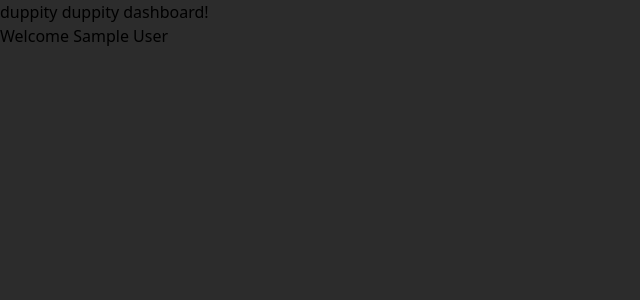
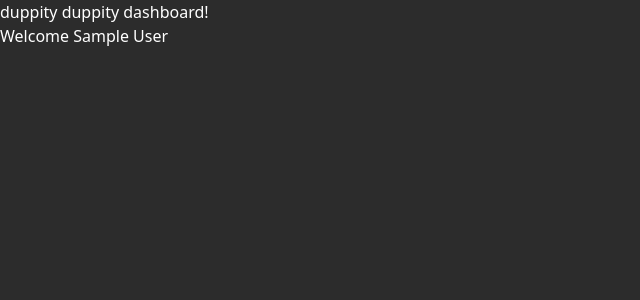
Before and after one commit to Cohortize/site, a Next.js app: page /dashboard in a window 1280 px wide. Shown: the top 300 px of the page, without its empty margins (0-640 px from the left). Built offline with nearby package versions, Linux system fonts and the light colour scheme; no server answers; sample sign-in values are in the browser's storage.

Commit message:
another smol addition

```diff
--- a/src/app/components/dashboard/dashboard-content.tsx
+++ b/src/app/components/dashboard/dashboard-content.tsx
@@ -19,7 +19,7 @@ export function DashboardContent(
     {session}: {session: Session}
 ){
     return(
-        <div><p>duppity duppity dashboard!</p>
+        <div className="text-white"><p>duppity duppity dashboard!</p>
         <p>Welcome {session.user?.name || session.user?.email}
             </p></div>
     )
```
